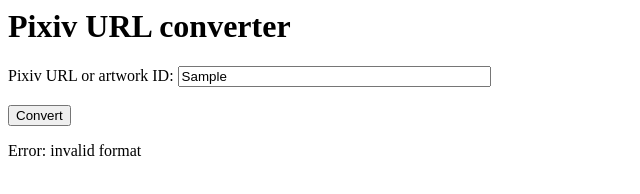
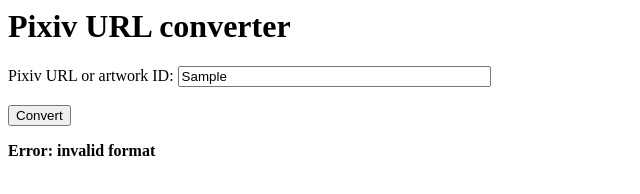
Before and after one commit to ShaunOfTheLive/neocities-shaunofthelive, a plain HTML site: page pixiv_convert.html in a window 1280 px wide. Both pictures are taken after typing "Sample" into the empty fields and a click on the button "Convert". Shown: the full height of the page, 0-640 px from the left. Drawn offline with Linux system fonts and the light colour scheme.

Commit message:
output a link if valid, and a bold error msg if not

```diff
--- a/pixiv_convert.html
+++ b/pixiv_convert.html
@@ -18,7 +18,7 @@
     <button type="submit">Convert</button>
   </form>
 
-  <p id="outurl"></p><script type="text/javascript" src="pixiv_convert.js">
+  <p id="outp"></p><script type="text/javascript" src="pixiv_convert.js">
 </script>
 </body>
 </html>
--- a/pixiv_convert.js
+++ b/pixiv_convert.js
@@ -17,10 +17,25 @@
     console.log(inurl);
     var convurl = pixivConvert(inurl);
     console.log(convurl);
-    outurl.textContent = `${convurl}`;
+    var outelement;
+    if (convurl.startsWith('Error')) {
+        outelement = document.createElement("b");
+        const textnode = document.createTextNode(convurl);
+        outelement.appendChild(textnode);
+    } else {
+        outelement = document.createElement("a");
+        const textnode = document.createTextNode(convurl);
+        outelement.appendChild(textnode);
+        outelement.href = convurl;
+    }
+    if (outp.firstChild) {
+        outp.replaceChild(outelement, outp.firstChild);
+    } else {
+        outp.appendChild(outelement);
+    }
     event.preventDefault();
 }
 
 const form = document.getElementById('form');
-const outurl = document.getElementById('outurl');
+const outp = document.getElementById('outp');
 form.addEventListener('submit', urlSubmit);
```
